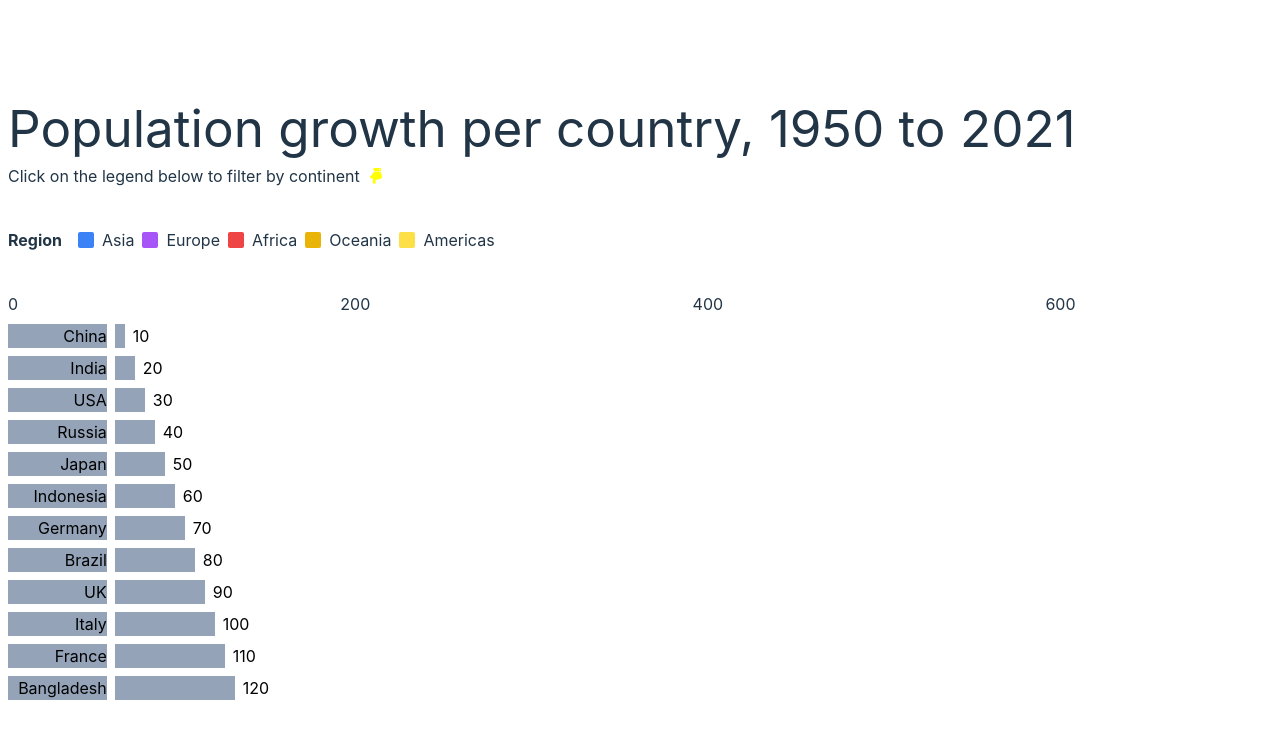
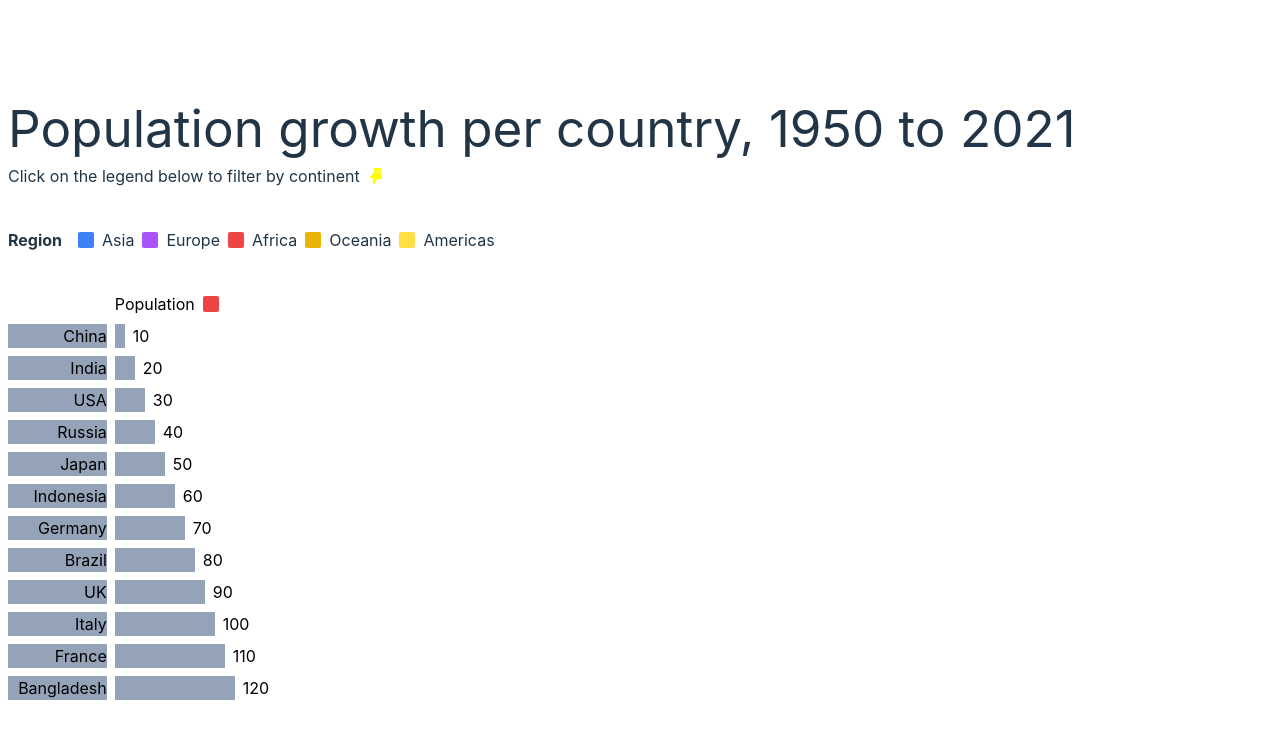
Before and after one commit to Mosspipat/react-race-bar-chart, a React (Vite) app: page / in a window 1280 px wide. Shown: the top 738 px of the page. Built offline with nearby package versions, Linux system fonts and the light colour scheme.

Commit message:
feat(graphbar): make graphbar to component directory

```diff
--- a/src/App.tsx
+++ b/src/App.tsx
@@ -1,7 +1,9 @@
 import React, { useState } from "react";
 import Papa from "papaparse";
 import { FaHandPointDown } from "react-icons/fa";
-import { CountryPopulation, population } from "./data/population";
+import { population } from "./data/population";
+import BarChart from "./component/BarChart";
+import { RegionBox } from "./data/region";
 
 const App = () => {
   // const [data, setData] = useState([]);
@@ -35,67 +37,21 @@ const App = () => {
     );
   };
 
-  const BarChart = ({ countryData }: { countryData: CountryPopulation[] }) => {
-    return (
-      <div className="flex flex-col gap-2">
-        <div className="flex justify-between">
-          <div>0</div>
-          <div>200</div>
-          <div>400</div>
-          <div>600</div>
-        </div>
-
-        <div className="flex flex-col bg-white gap-2">
-          {countryData.map((countryData) => {
-            console.log(`w-[${countryData?.amount.toString()}px]`);
-
-            return (
-              <div className="grid grid-cols-10 ">
-                <div className=" text-black text-right mr-2 bg-slate-400">
-                  {countryData.countryName}
-                </div>
-                <div className="col-span-9 flex gap-2 text-black ">
-                  <div
-                    style={{ width: `${countryData?.amount}px`, zIndex: 0 }}
-                    className="flex h-full bg-slate-400 z-10"
-                  />
-                  <h3 className="	" style={{ zIndex: 100 }}>
-                    {countryData?.amount}
-                  </h3>
-                </div>
-              </div>
-            );
-          })}
-        </div>
-
-        {/* <div>{children}</div> */}
-      </div>
-    );
-  };
-
-  const ItemCountryBar = ({
-    countryName,
-    amount,
-  }: {
-    countryName: string;
-    amount: number;
-  }) => {
-    console.log({ countryName, amount: `w-[${amount * 10}px]` });
-    return (
-      <div className="flex items-center gap-2">
-        <p>{countryName}</p>
-        <div className={`w-[400px] h-4 rounded-sm bg-red-500`} />
-      </div>
-    );
-  };
-
-  const RegionBox: { regionName: string; color: string }[] = [
-    { regionName: "Asia", color: "bg-blue-500" },
-    { regionName: "Europe", color: "bg-purple-500" },
-    { regionName: "Africa", color: "bg-red-500" },
-    { regionName: "Oceania", color: "bg-yellow-500" },
-    { regionName: "Americas", color: "bg-yellow-300" },
-  ];
+  // const ItemCountryBar = ({
+  //   countryName,
+  //   amount,
+  // }: {
+  //   countryName: string;
+  //   amount: number;
+  // }) => {
+  //   console.log({ countryName, amount: `w-[${amount * 10}px]` });
+  //   return (
+  //     <div className="flex items-center gap-2">
+  //       <p>{countryName}</p>
+  //       <div className={`w-[400px] h-4 rounded-sm bg-red-500`} />
+  //     </div>
+  //   );
+  // };
 
   return (
     <div className=" flex flex-col gap-10 p-2">
--- /dev/null
+++ b/src/component/BarChart.tsx
@@ -0,0 +1,45 @@
+import React from "react";
+import { CountryPopulation } from "../data/population";
+
+const PopulationBarScale = () => {
+  return (
+    <div className="flex items-center gap-2">
+      <p>Population</p>
+      <div className="w-4 h-4 rounded-sm bg-red-500" />
+    </div>
+  );
+};
+
+const BarChart = ({ countryData }: { countryData: CountryPopulation[] }) => {
+  return (
+    <div className="flex flex-col bg-white gap-2">
+      <div className="grid grid-cols-10">
+        <div></div>
+        <div className="col-span-9 flex gap-2 text-black ">
+          <PopulationBarScale />
+        </div>
+      </div>
+      {countryData.map((countryData) => {
+        console.log(`w-[${countryData?.amount.toString()}px]`);
+        return (
+          <div className="grid grid-cols-10 ">
+            <div className=" text-black text-right mr-2 bg-slate-400">
+              {countryData.countryName}
+            </div>
+            <div className="col-span-9 flex gap-2 text-black ">
+              <div
+                style={{ width: `${countryData?.amount}px`, zIndex: 0 }}
+                className="flex h-full bg-slate-400 z-10"
+              />
+              <h3 className="	" style={{ zIndex: 100 }}>
+                {countryData?.amount}
+              </h3>
+            </div>
+          </div>
+        );
+      })}
+    </div>
+  );
+};
+
+export default BarChart;
--- /dev/null
+++ b/src/data/region.ts
@@ -0,0 +1,7 @@
+export const RegionBox: { regionName: string; color: string }[] = [
+  { regionName: "Asia", color: "bg-blue-500" },
+  { regionName: "Europe", color: "bg-purple-500" },
+  { regionName: "Africa", color: "bg-red-500" },
+  { regionName: "Oceania", color: "bg-yellow-500" },
+  { regionName: "Americas", color: "bg-yellow-300" },
+];
```
